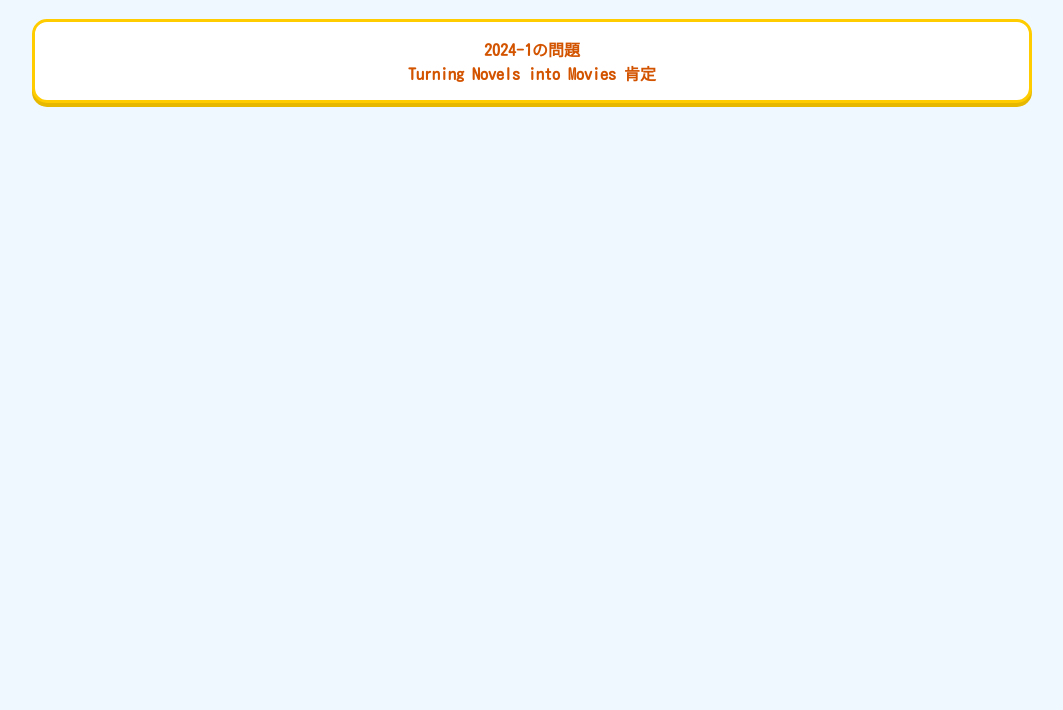
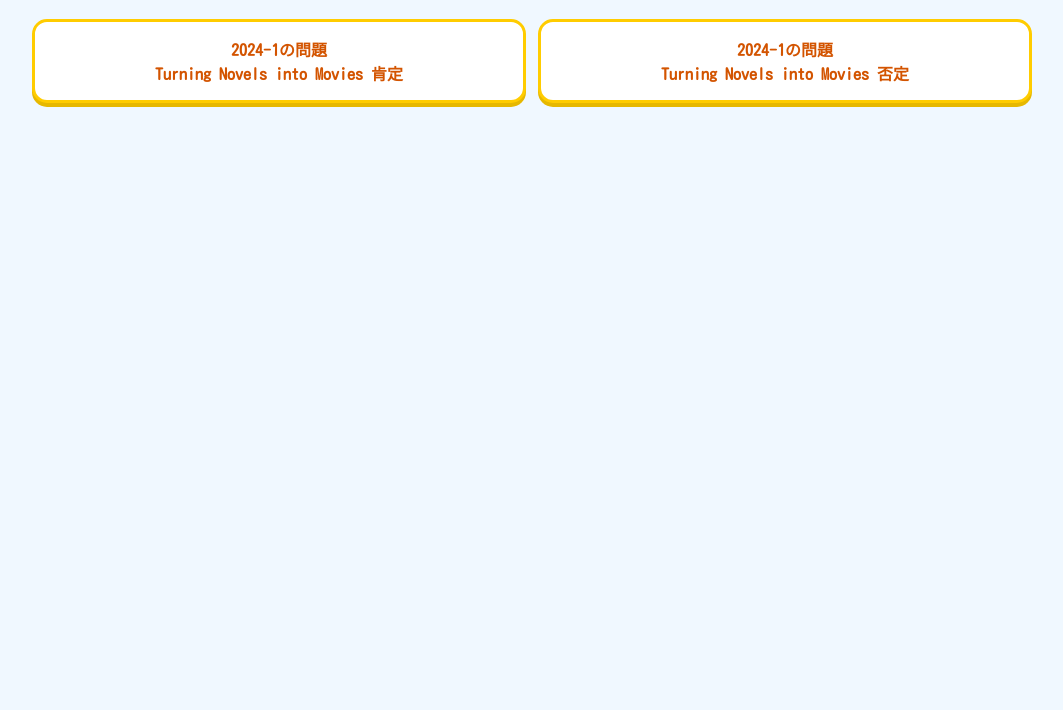
Before and after one commit to EigoStudio/2Q-Writing-Exercises, a plain HTML site: page index.html in a window 1280 px wide. Shown: the part 90-800 px from the top of the page, without its empty margins (108-1171 px from the left). Drawn offline with Linux system fonts and the light colour scheme.

Commit message:
Update index.html

```diff
--- a/index.html
+++ b/index.html
@@ -60,6 +60,10 @@
 Turning Novels into Movies 肯定
 </a></li>
 
+ <li><a href="2024-1-Writing-Novels-into-Movies-Cons.html">2024-1の問題<br>
+Turning Novels into Movies 否定
+</a></li>
+
           </ul>
 
 </body>
```
